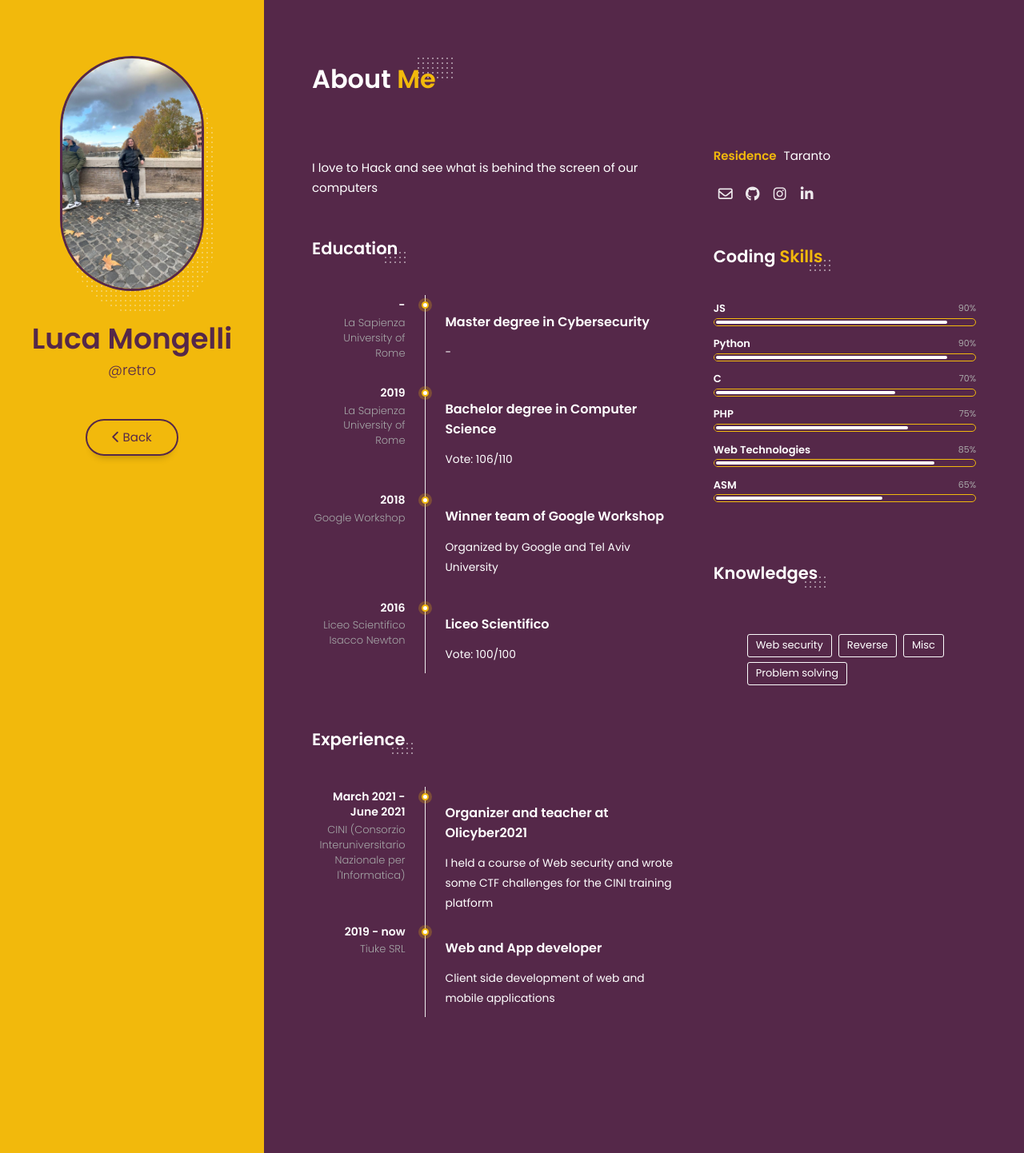
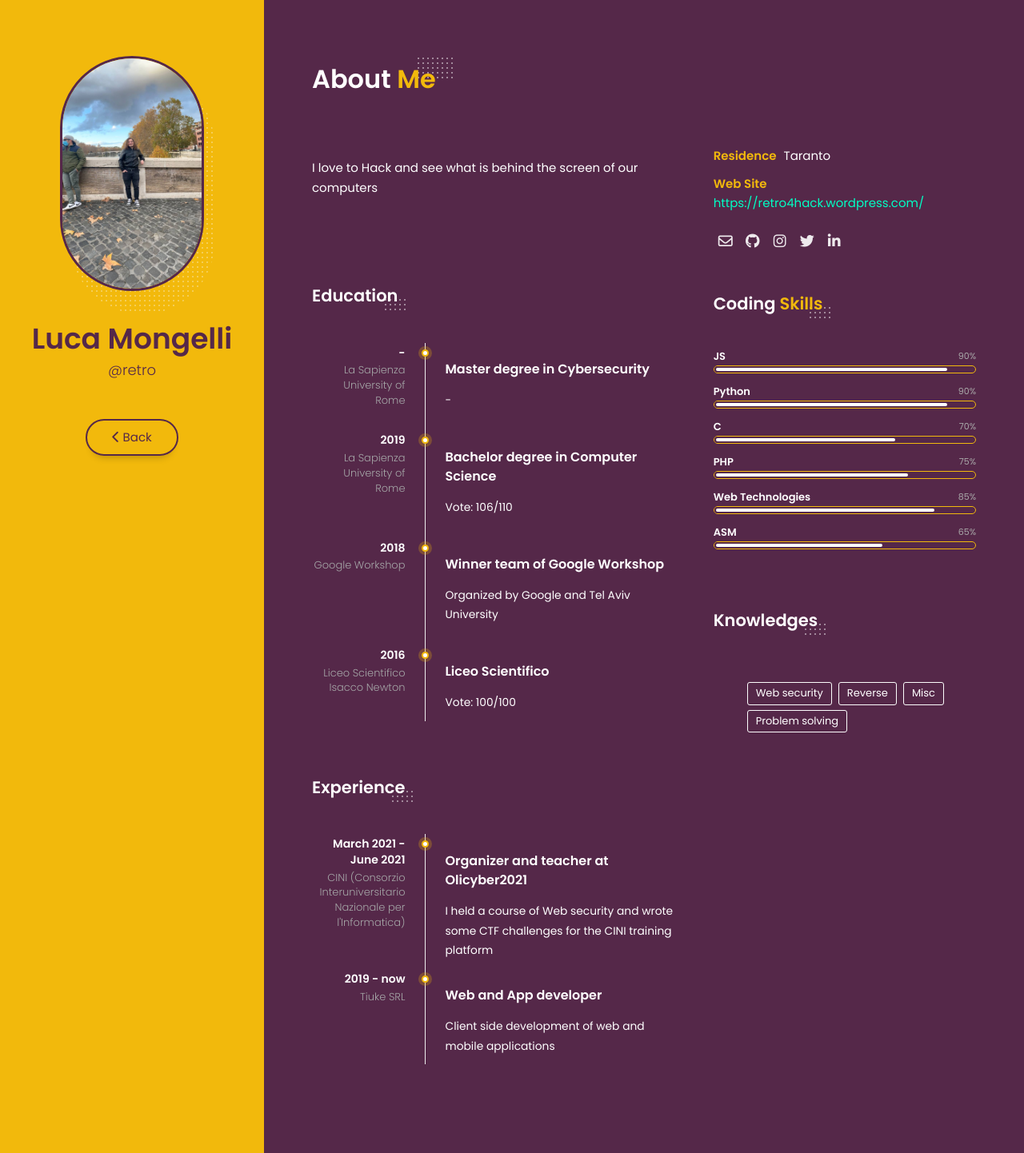
Before and after one commit to HACKappatoi/HACKappatoi.github.io, a Jekyll site: the page built from retro_cv.md, in a window 1280 px wide. Shown: the whole page at 80% size. Built offline with Jekyll 4.4.1, drawn with Linux system fonts in a browser that asks for light colours; nearby versions of some CDN libraries.

Commit message:
Update retro_cv.md

```diff
--- a/retro_cv.md
+++ b/retro_cv.md
@@ -22,11 +22,12 @@
 # se non  ce l'hai commentalo
 # da qua se non voi che appare roba poi
 # commenta tutto
-email: davidedc1997@gmail.com
-linkedin: https://www.linkedin.com/in/davide-di-campi-6b8288209/
-instagram: https://www.instagram.com/davide.dc97/
-github: https://github.com/davidedc97
-# twitter: tw
+email: retro4hack@gmail.com
+linkedin: https://www.linkedin.com/in/luca-mongelli-4427aa21a/
+instagram: https://www.instagram.com/______retro______/
+github: https://github.com/retrohacking
+twitter: https://twitter.com/retrohacking
+site: https://retro4hack.wordpress.com/
 
 # le tag con le conoscenze
 # quelle senza barra dio bo
```
